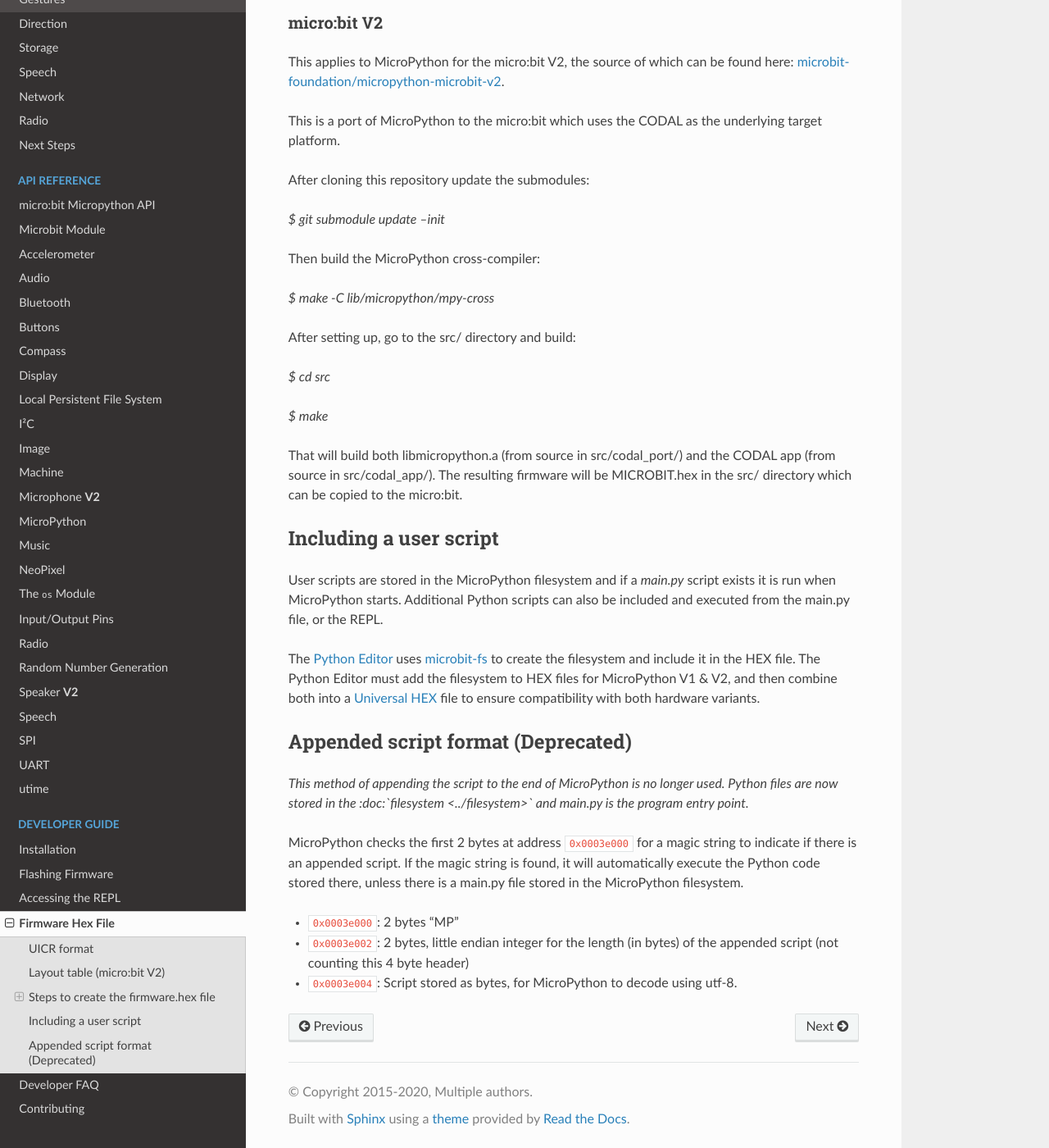
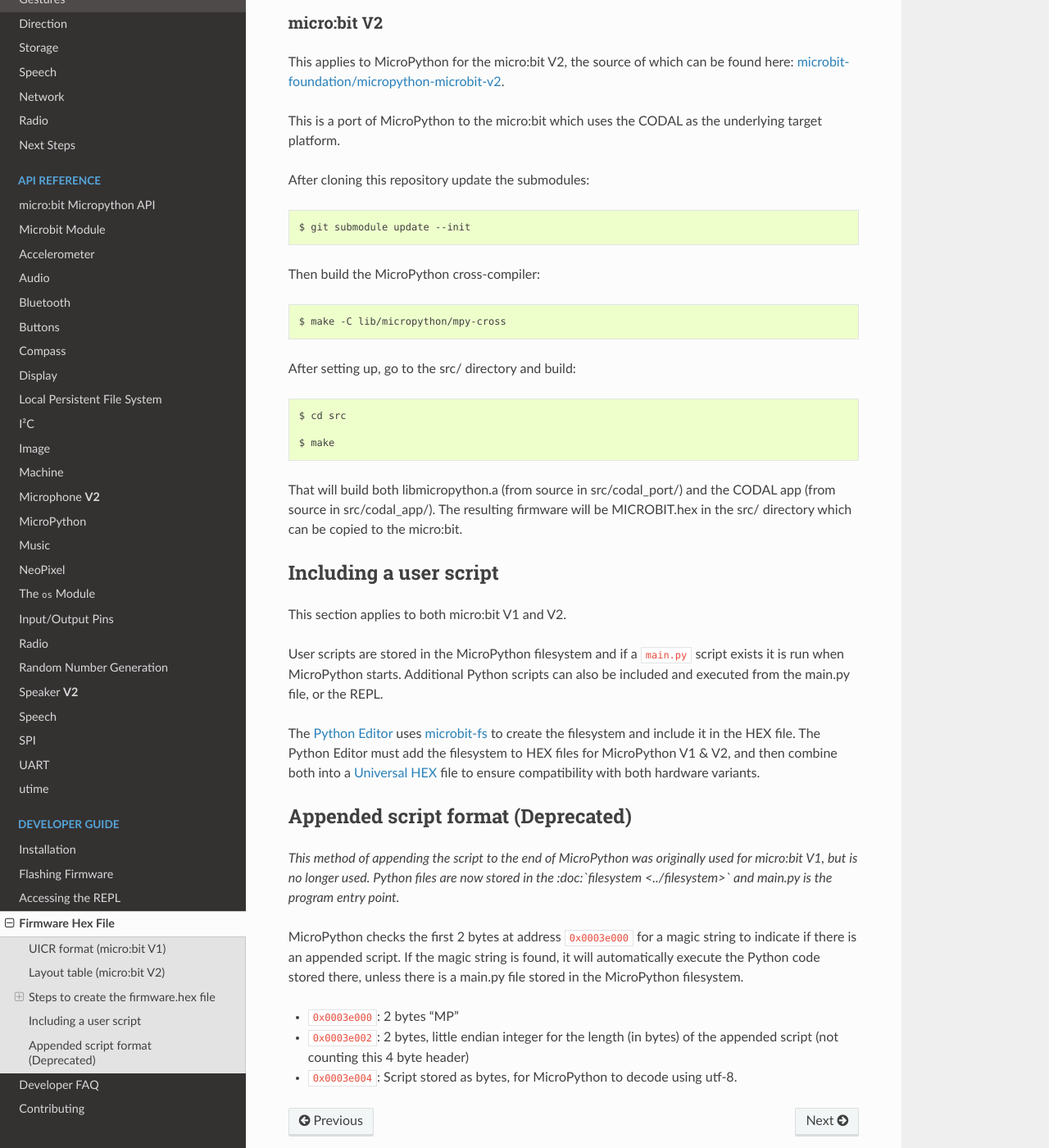
Before and after one commit to bbcmicrobit/micropython, a Sphinx documentation site: the page built from docs/devguide/hexformat.rst, in a window 1280 px wide and 1400 px high, scrolled down 2302 px. Shown: the whole window at 82% size. Built offline with Sphinx 7.4.7 and the Read the Docs theme 2.0.0, drawn with Linux system fonts in a browser that asks for light colours; some of the changed text lies outside the part shown.

Commit message:
Carlos' feedback

```diff
--- a/docs/devguide/hexformat.rst
+++ b/docs/devguide/hexformat.rst
@@ -21,8 +21,8 @@
     addresses of the data stored progress in incremental order.
     If there is an address jump backwards DAPLink will fail to flash the file.
 
-UICR format
------------
+UICR format (micro:bit V1)
+---------------------------
 
 The User Information Configuration Registers (UICR) is a region of Non-Volatile
 Memory available to store user-specific settings.
@@ -44,7 +44,8 @@
 Layout table (micro:bit V2)
 ---------------------------
 
-A flash layout table is appended to the the hex file when building MicroPython for a micro:bit V2.
+A flash layout table is appended to the the hex file when building MicroPython
+for a micro:bit V2.
 
 The layout table is a sequence of 16-byte entries.  The last entry contains the
 header (including magic numbers) and is aligned to the end of a page such that
@@ -82,9 +83,10 @@
     MAGIC2     - 4 bytes - 0xC1B1D79D
 
 
-This layout table is used to communicate the version of MicroPython and the current memory layout to
-a Bluetooth client and enable `partial flashing <https://github.com/microbit-sam/codal-microbit-v2/blob/initial-docs-pf-and-memory-map/docs/bluetooth/MicroBitPartialFlashing.md>`_ (only updating the Python script, and keeping the existing version
-of MicroPython in flash).
+This layout table is used to communicate the version of MicroPython and the
+current memory layout to a Bluetooth client and enable `partial flashing <https://github.com/microbit-sam/codal-microbit-v2/blob/initial-docs-pf-and-memory-map/docs/bluetooth/MicroBitPartialFlashing.md>`_
+(only updating the Python script, and keeping the existing version of
+MicroPython in flash).
 
 Steps to create the firmware.hex file
 -------------------------------------
@@ -92,7 +94,8 @@
 micro:bit V1
 ============
 
-This applies to MicroPython for the micro:bit V1, the source of which can be found here: `bbcmicrobit/micropython <https://github.com/bbcmicrobit/micropython>`_.
+This applies to MicroPython for the micro:bit V1, the source of which can be
+found here: `bbcmicrobit/micropython <https://github.com/bbcmicrobit/micropython>`_.
 
 The yotta tool is used to build MicroPython, but before that takes place
 additional files have to be generated by the Makefile in preparation for the
@@ -100,46 +103,62 @@
 
 Running the ``make all`` command executes the following steps:
 
-- The ``tools/makeversionhdr.py`` script creates the ``microbitversion.h`` file with macros containing build information
+- The ``tools/makeversionhdr.py`` script creates the ``microbitversion.h`` file
+  with macros containing build information
 - Yotta builds the source and creates a bare hex file with just the firmware
 - The ``tools/adduicr.py`` script adds the UICR to the bare hex
 - The final hex file is placed in ``build/firmware.hex``
-- The user can optionally append a script using ``tools/makecombinedhex.py`` (or other tools)
+- The user can optionally append a script using ``tools/makecombinedhex.py``
+  (or other tools)
 
 micro:bit V2
 ============
 
-This applies to MicroPython for the micro:bit V2, the source of which can be found here: `microbit-foundation/micropython-microbit-v2 <https://github.com/microbit-foundation/micropython-microbit-v2>`_.
+This applies to MicroPython for the micro:bit V2, the source of which can be
+found here: `microbit-foundation/micropython-microbit-v2 <https://github.com/microbit-foundation/micropython-microbit-v2>`_.
 
-This is a port of MicroPython to the micro:bit which uses the CODAL as the underlying target platform.
+This is a port of MicroPython to the micro:bit which uses the CODAL as the
+underlying target platform.
 
-After cloning this repository update the submodules:
+After cloning this repository update the submodules::
 
-`$ git submodule update --init`
+    $ git submodule update --init
 
-Then build the MicroPython cross-compiler:
+Then build the MicroPython cross-compiler::
 
-`$ make -C lib/micropython/mpy-cross`
+    $ make -C lib/micropython/mpy-cross
 
-After setting up, go to the src/ directory and build:
+After setting up, go to the src/ directory and build::
 
-`$ cd src`
+    $ cd src
 
-`$ make`
+    $ make
 
-That will build both libmicropython.a (from source in src/codal_port/) and the CODAL app (from source in src/codal_app/). The resulting firmware will be MICROBIT.hex in the src/ directory which can be copied to the micro:bit.
+That will build both libmicropython.a (from source in src/codal_port/) and the
+CODAL app (from source in src/codal_app/). The resulting firmware will be
+MICROBIT.hex in the src/ directory which can be copied to the micro:bit.
 
 Including a user script
 -----------------------
 
-User scripts are stored in the MicroPython filesystem and if a `main.py` script exists it is run when MicroPython starts. Additional Python scripts can also be included and executed from the main.py file, or the REPL.
+This section applies to both micro:bit V1 and V2.
 
-The `Python Editor <https://python.microbit.org>`_ uses `microbit-fs <https://github.com/microbit-foundation/microbit-fs>`_ to create the filesystem and include it in the HEX file. The Python Editor must add the filesystem to HEX files for MicroPython V1 & V2, and then combine both into a `Universal HEX <https://tech.microbit.org/software/hex-format/#universal-hex-files>`_ file to ensure compatibility with both hardware variants.
+User scripts are stored in the MicroPython filesystem and if a ``main.py`` script
+exists it is run when MicroPython starts. Additional Python scripts can also be
+included and executed from the main.py file, or the REPL.
+
+The `Python Editor <https://python.microbit.org>`_ uses `microbit-fs <https://github.com/microbit-foundation/microbit-fs>`_
+to create the filesystem and include it in the HEX file. The Python Editor must
+add the filesystem to HEX files for MicroPython V1 & V2, and then combine both
+into a `Universal HEX <https://tech.microbit.org/software/hex-format/#universal-hex-files>`_
+file to ensure compatibility with both hardware variants.
 
 Appended script format (Deprecated)
 -----------------------------------
 
-*This method of appending the script to the end of MicroPython is no longer used. Python files are now stored in the :doc:`filesystem <../filesystem>` and main.py is the program entry point.*
+*This method of appending the script to the end of MicroPython was originally
+used for micro:bit V1, but is no longer used. Python files are now stored in the
+:doc:`filesystem <../filesystem>` and main.py is the program entry point.*
 
 MicroPython checks the first 2 bytes at address ``0x0003e000`` for a magic
 string to indicate if there is an appended script. If the magic string is
@@ -147,5 +166,6 @@
 is a main.py file stored in the MicroPython filesystem.
 
 - ``0x0003e000``: 2 bytes "MP"
-- ``0x0003e002``: 2 bytes, little endian integer for the length (in bytes) of the appended script (not counting this 4 byte header)
+- ``0x0003e002``: 2 bytes, little endian integer for the length (in bytes) of
+  the appended script (not counting this 4 byte header)
 - ``0x0003e004``: Script stored as bytes, for MicroPython to decode using utf-8.
```
